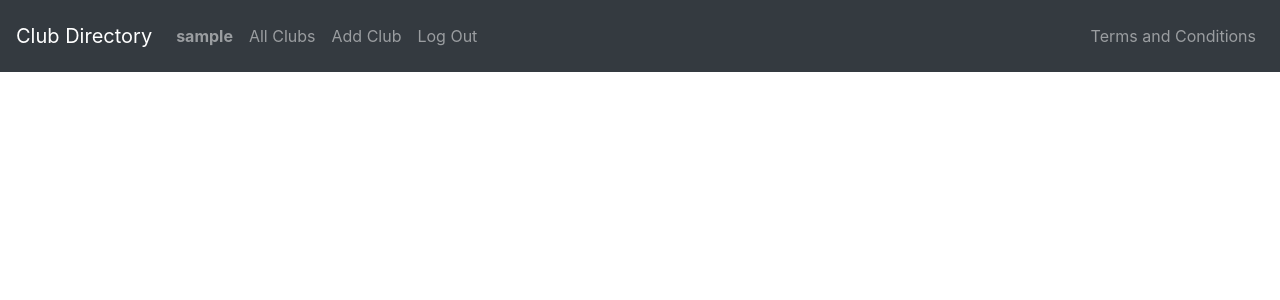
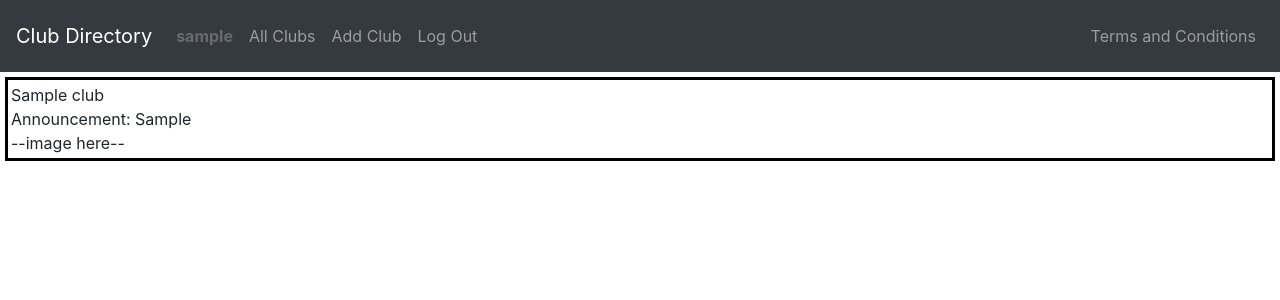
Before and after one commit to RishiAitha/club_directory, a Django app: page / in a window 1280 px wide. Shown: the top 300 px of the page. Run offline with Django 4.2, Linux system fonts and the light colour scheme; a user stored in the database is signed in; tables that the repository leaves empty hold one stand-in row (values such as "Sample post"); some libraries are stand-ins or nearby versions.

Commit message:
all clubs, single club, message board, add club, renaming

```diff
--- a/clubs/static/clubs/index.js
+++ b/clubs/static/clubs/index.js
@@ -1,14 +1,204 @@
-document.addEventListener('DOMContentLoaded', function() {
-    document.querySelector('#create-div').style.display = 'none';
+document.addEventListener('DOMContentLoaded', function() { // on start
+    // start by showing correct divs
+    document.querySelector('#clubs-container').style.display = 'block';
+    document.querySelector('#single-container').style.display = 'none';
+    document.querySelector('#create-container').style.display = 'none';
     const createNav = document.querySelector('#create-nav');
     createNav.addEventListener('click', () => {
-        document.querySelector('#create-div').style.display = 'block';
+        // display creation page if nav link is clicked
+        document.querySelector('#clubs-container').style.display = 'none';
+        document.querySelector('#single-container').style.display = 'none';
+        document.querySelector('#create-container').style.display = 'block';
+
+        // clear creation fields
+        document.querySelector('#create-title').value = '';
+        document.querySelector('#create-description').value = '';
+        document.querySelector('#create-announcement').value = '';
+        document.querySelector('#create-errorMessage').innerHTML = '';
     });
+    show_approved(); // start by showing approved clubs
 });
 
-function submit_club() {
-    console.log("Submit Club Function Called");
-    document.querySelector('#create-div').style.display = 'none';
+function show_approved() { // show all approved clubs
+    // set correct divs to show
+    document.querySelector('#clubs-container').style.display = 'block';
+    document.querySelector('#single-container').style.display = 'none';
+    document.querySelector('#create-container').style.display = 'none';
+
+    fetch('/approved')
+    .then(response => response.json())
+    .then(clubs => {
+        clubs.forEach(club => {
+            document.querySelector('#clubs-container').append(preview_setup(club));
+        })
+    });
+}
+
+function preview_setup(club) {
+    const previewContainer = document.createElement('div');
+    previewContainer.classList.add('preview-container');
+
+    const title = document.createElement('div');
+    title.innerHTML = club.title;
+    title.classList.add('preview-title');
+    title.addEventListener('click', function() {
+        show_club(club.id);
+    })
+    previewContainer.append(title);
+
+    const announcement = document.createElement('div');
+    announcement.innerHTML = 'Announcement: ' + club.announcement;
+    announcement.classList.add('preview-announcement');
+    previewContainer.append(announcement);
+
+    const image = document.createElement('div');
+    image.innerHTML = '--image here--'
+    image.classList.add('preview-image');
+    previewContainer.append(image);
+
+    return previewContainer;
+}
+
+function show_club(id) {
+    const postContainer = document.querySelector('#post-container');
+    postContainer.parentNode.innerHTML = '';
+
+    document.querySelector('#clubs-container').style.display = 'none';
+    document.querySelector('#single-container').style.display = 'block';
+    document.querySelector('#create-container').style.display = 'none';
+
+    fetch(`/club/${id}`)
+    .then(response => response.json())
+    .then(club => {
+        const title = document.createElement('h2');
+        title.id = 'single-title';
+        title.innerHTML = club.title;
+        document.querySelector('#single-container').append(title);
+
+        const descriptionLabel = document.createElement('h3');
+        descriptionLabel.id = 'single-descriptionLabel';
+        descriptionLabel.innerHTML = 'Description:';
+        document.querySelector('#single-container').append(descriptionLabel);
+
+        const description = document.createElement('h4');
+        description.id = 'single-description';
+        description.innerHTML = club.description;
+        document.querySelector('#single-container').append(description);
+
+        const announcementLabel = document.createElement('h3');
+        announcementLabel.id = 'single-announcementLabel';
+        announcementLabel.innerHTML = 'Announcement:';
+        document.querySelector('#single-container').append(announcementLabel);
+
+        const announcement = document.createElement('h4');
+        announcement.id = 'single-announcement';
+        announcement.innerHTML = club.announcement;
+        document.querySelector('#single-container').append(announcement);
+
+        const image = document.createElement('div');
+        image.id = 'single-image';
+        image.innerHTML = '--image here--';
+        document.querySelector('#single-container').append(image);
+
+        document.querySelector('#single-container').append(document.createElement('hr'));
+
+        const interestDisplay = document.createElement('h4');
+        interestDisplay.id = 'single-interestDisplay';
+        interestDisplay.innerHTML = 'Interested Users Count: ' + club.interestCount;
+        document.querySelector('#single-container').append(interestDisplay);
+
+        const interestButton = document.createElement('button');
+        interestButton.id = 'single-interestButton';
+        interestButton.classList.add('btn', 'btn-primary');
+        interestButton.innerHTML = 'Mark as Interesting (not working yet)';
+        document.querySelector('#single-container').append(interestButton);
+
+        document.querySelector('#single-container').append(document.createElement('hr'));
+
+        const messageLabel = document.createElement('h3');
+        messageLabel.id = 'single-messageLabel';
+        messageLabel.innerHTML = 'Message Board:';
+        document.querySelector('#single-container').append(messageLabel);
+
+        //const postContainer = document.querySelector('#post-container');
+        postContainer.style.display = 'block';
+        document.querySelector('#single-container').appendChild(postContainer);
+        document.querySelector('#post-form').onsubmit = () => {
+            post_message(club.id);
+            return false;
+        }
+
+        document.querySelector('#single-container').append(document.createElement('hr'));
+
+        club.messages.forEach(message => {
+            const messageContainer = document.createElement('div');
+            messageContainer.classList.add('message-container');
+
+            const poster = document.createElement('div');
+            poster.classList.add('message-poster');
+            poster.innerHTML = message.poster.username;
+            messageContainer.append(poster);
+
+            const timestamp = document.createElement('div');
+            timestamp.classList.add('message-timestamp');
+            timestamp.innerHTML = message.timestamp;
+            messageContainer.append(timestamp);
+
+            const content = document.createElement('div');
+            content.classList.add('message-content');
+            content.innerHTML = message.content;
+            messageContainer.append(content);
+
+            document.querySelector('#single-container').append(messageContainer);
+        })
+    });
+}
+
+function submit_club() { // send request to add club if input is valid
+    if (document.querySelector('#create-title').value === '') {
+        document.querySelector('#create-errorMessage').innerHTML = 'Club must have title.';
+    } else if (document.querySelector('#create-description').value === '') {
+        document.querySelector('#create-errorMessage').innerHTML = 'Club must have description.';
+    } else {
+        fetch('/create', {
+            method: 'POST',
+            body: JSON.stringify({
+                title: document.querySelector('#create-title').value,
+                description: document.querySelector('#create-description').value,
+                announcement: document.querySelector('#create-announcement').value
+            })
+        })
+        .then(response => response.json())
+        .then(result => {
+            console.log(result);
+            document.querySelector('#create-errorMessage').innerHTML = '';
+            document.querySelector('#create-container').style.display = 'none';
+            show_approved();
+        });
+    }
+    return false;
+}
+
+function post_message(clubID) {
+    if (document.querySelector('#post-content').value == '') {
+        document.querySelector('#post-errorMessage').innerHTML = 'Message must have content.';
+    } else {
+        fetch('/post', {
+            method: 'POST',
+            body: JSON.stringify({
+                clubID: clubID,
+                content: document.querySelector('#post-content').value
+            })
+        })
+        .then(response => response.json())
+        .then(result => {
+            console.log(result);
+            document.querySelector('#post-errorMessage').innerHTML = '';
+            document.querySelector('#post-content').value = '';
+            show_club(clubID);
+        })
+    }
+
     return false;
 }
 
--- a/clubs/static/clubs/styles.css
+++ b/clubs/static/clubs/styles.css
@@ -0,0 +1,11 @@
+.preview-container {
+    border-style: solid;
+    border-color: black;
+    border-width: 3px;
+    margin: 5px;
+    padding: 3px;
+}
+
+.preview-title {
+    cursor: pointer;
+}
--- a/clubs/templates/clubs/index.html
+++ b/clubs/templates/clubs/index.html
@@ -2,10 +2,22 @@
 {% load static %}
 
 {% block body %}
-    <div id="clubs-div">
-        <div id="create-div">
+    <div id="clubs-container"></div>
+
+    <div id="single-container">
+        <div id="post-container" style="display: none;">
+            <h3>New Message</h3>
+            <div id="post-errorMessage"></div>
+            <form id="post-form">
+                <textarea class="form-control" id="post-content" placeholder="Message Content"></textarea>
+                <input type="submit" class="btn btn-primary" id="message-submit" value="Post Message"/>
+            </form>
+        </div>
+    </div>
+
+    <div id="create-container">
         <h3>Add New Club</h3>
-            <div id="create-message"></div>
+        <div id="create-errorMessage"></div>
         <form onsubmit="submit_club();return false" id="create-form">
             <div class="form-group">
                 <input id="create-title" class="form-control" placeholder="Club Title">
@@ -19,7 +31,6 @@
             <input type="submit" class="btn btn-primary" value="Submit Club Request">
         </form>
     </div>
-    </div>
 {% endblock %}
 
 {% block script %}
--- a/clubs/templates/clubs/layout.html
+++ b/clubs/templates/clubs/layout.html
@@ -24,7 +24,7 @@
                 <ul class="navbar-nav mr-auto">
                     {% if user.is_authenticated %}
                         <li class="nav-item">
-                            <a class="nav-link" href="#"><strong>{{ user.username }}</strong></a>
+                            <a class="nav-link disabled" href="#"><strong>{{ user.username }}</strong></a>
                         </li>
                     {% endif %}
                     <li class="nav-item">
--- a/clubs/templates/clubs/register.html
+++ b/clubs/templates/clubs/register.html
@@ -11,7 +11,7 @@
 <form action="{% url 'register' %}" method="post">
     {% csrf_token %}
     <div class="form-group">
-        <input class="form-control" autofocus type="text" name="username" placeholder="Username (used for login and message board posts)">
+        <input class="form-control" autofocus type="text" name="username" placeholder="Username (real name recommended)">
     </div>
     <div class="form-group">
         <input class="form-control" type="email" name="email" placeholder="Email Address">
--- a/clubs/templates/clubs/terms.html
+++ b/clubs/templates/clubs/terms.html
@@ -2,5 +2,5 @@
 {% load static %}
 
 {% block body %}
-    <div id="index-placeholder">This is the terms and conditions page!</div>
+    <div id="terms-placeholder">This is the terms and conditions page!</div>
 {% endblock %}
--- a/clubs/views.py
+++ b/clubs/views.py
@@ -118,6 +118,7 @@ def create_club(request):
         creator = request.user
 
         club = Club(title=title, description=description, announcement=announcement, creator=creator)
+        club.save()
         club.editors.add(creator)
         club.save()
 
```
Also changed, not shown: clubs/models.py (+9 -9 lines). Lines whose indentation alone changed are shown as unchanged.
